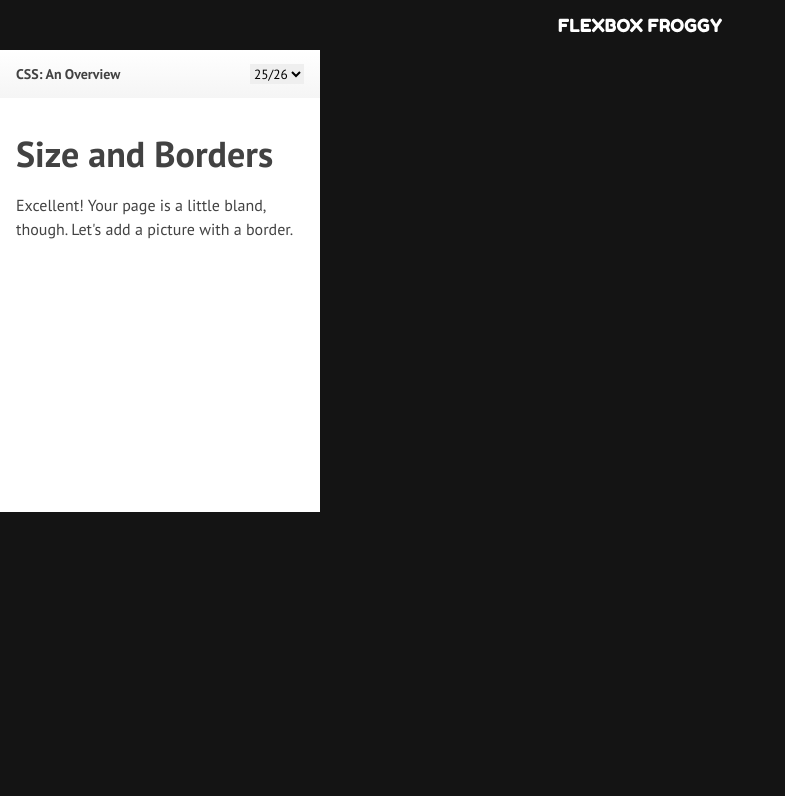
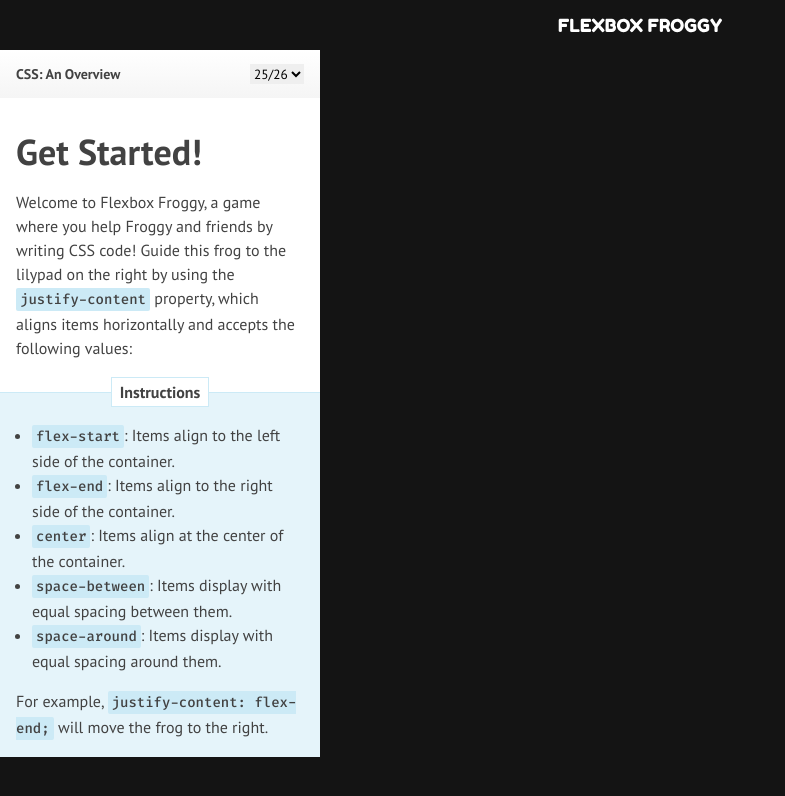
Before and after one commit to joel-fragoso/redesign-flexbox-froggy, a React (Create React App) app: page / in a window 1280 px wide. Shown: the top 796 px of the page, without its empty margins (0-785 px from the left). Built offline with nearby package versions, Linux system fonts and the light colour scheme.

Commit message:
feat: creating instructions

```diff
--- a/src/components/Description/index.tsx
+++ /dev/null
@@ -1,17 +0,0 @@
-import React, { FunctionComponent } from 'react';
-
-import { Container } from './styles';
-
-const Description: FunctionComponent = () => {
-  return (
-    <Container>
-      <h1>Size and Borders</h1>
-      <p>
-        Excellent! Your page is a little bland, though. Let&apos;s add a picture
-        with a border.
-      </p>
-    </Container>
-  );
-};
-
-export default Description;
--- a/src/components/Description/styles.ts
+++ /dev/null
@@ -1,21 +0,0 @@
-import styled from 'styled-components';
-
-export const Container = styled.div`
-  grid-area: Description;
-
-  padding: 32px 16px;
-
-  background: var(--surface);
-
-  h1 {
-    font-size: 36px;
-    color: var(--on-surface);
-  }
-
-  p {
-    line-height: 24px;
-    color: var(--on-surface);
-
-    margin-top: 16px;
-  }
-`;
--- /dev/null
+++ b/src/components/Instructions/index.tsx
@@ -0,0 +1,52 @@
+import React, { FunctionComponent } from 'react';
+
+import { Container, Description, Info } from './styles';
+
+const Instructions: FunctionComponent = () => {
+  return (
+    <Container>
+      <Description>
+        <h1>Get Started!</h1>
+        <p>
+          Welcome to Flexbox Froggy, a game where you help Froggy and friends by
+          writing CSS code! Guide this frog to the lilypad on the right by using
+          the <span className="code">justify-content</span> property, which
+          aligns items horizontally and accepts the following values:
+        </p>
+      </Description>
+      <Info>
+        <h2>Instructions</h2>
+
+        <ul>
+          <li>
+            <span className="code">flex-start</span>: Items align to the left
+            side of the container.
+          </li>
+          <li>
+            <span className="code">flex-end</span>: Items align to the right
+            side of the container.
+          </li>
+          <li>
+            <span className="code">center</span>: Items align at the center of
+            the container.
+          </li>
+          <li>
+            <span className="code">space-between</span>: Items display with
+            equal spacing between them.
+          </li>
+          <li>
+            <span className="code">space-around</span>: Items display with equal
+            spacing around them.
+          </li>
+        </ul>
+
+        <p>
+          For example, <span className="code">justify-content: flex-end;</span>{' '}
+          will move the frog to the right.
+        </p>
+      </Info>
+    </Container>
+  );
+};
+
+export default Instructions;
--- /dev/null
+++ b/src/components/Instructions/styles.ts
@@ -0,0 +1,81 @@
+import styled from 'styled-components';
+import { tint } from 'polished';
+
+export const Container = styled.div`
+  grid-area: Instructions;
+
+  height: calc(100vh - 98px);
+
+  overflow-y: scroll;
+
+  ::-webkit-scrollbar {
+    display: none;
+  }
+
+  scrollbar-width: none;
+`;
+
+export const Description = styled.div`
+  padding: 32px 16px;
+
+  background: var(--surface);
+
+  h1 {
+    font-size: 36px;
+    line-height: 44px;
+    color: var(--on-surface);
+  }
+
+  p {
+    margin-top: 16px;
+
+    line-height: 24px;
+    color: var(--on-surface);
+  }
+`;
+
+export const Info = styled.div`
+  padding: 0 16px 16px;
+
+  background: ${tint(0.9, '#0096d2')};
+
+  display: flex;
+  flex-direction: column;
+
+  justify-content: center;
+
+  border-top: 1px solid ${tint(0.8, '#0096d2')};
+
+  h2 {
+    font-size: 16px;
+    color: var(--on-surface);
+    margin-top: -16px;
+
+    align-self: center;
+
+    padding: 4px 8px;
+
+    border: 1px solid ${tint(0.8, '#0096d2')};
+    background: var(--surface);
+  }
+
+  p {
+    margin-top: 16px;
+
+    line-height: 24px;
+    color: var(--on-surface);
+
+    & + p {
+      margin-top: 16px;
+    }
+  }
+
+  ul {
+    margin: 16px 0 0 16px;
+
+    li {
+      line-height: 24px;
+      color: var(--on-surface);
+    }
+  }
+`;
--- a/src/pages/Dashboard/index.tsx
+++ b/src/pages/Dashboard/index.tsx
@@ -4,14 +4,14 @@ import { Container } from './styles';
 
 import Header from '../../components/Header';
 import Info from '../../components/Info';
-import Description from '../../components/Description';
+import Instructions from '../../components/Instructions';
 
 const Dashboard: FunctionComponent = () => {
   return (
     <Container>
       <Header />
       <Info />
-      <Description />
+      <Instructions />
     </Container>
   );
 };
--- a/src/pages/Dashboard/styles.ts
+++ b/src/pages/Dashboard/styles.ts
@@ -7,7 +7,7 @@ export const Container = styled.div`
   grid-template-columns: 320px auto;
 
   grid-template-areas:
-    'Header Header' 'Info Navigation' 'Description Code'
+    'Header Header' 'Info Navigation' 'Instructions Code'
     'Instructions Code' 'Instructions Footer';
 
   height: 100vh;
--- a/src/styles/GlobalStyle.ts
+++ b/src/styles/GlobalStyle.ts
@@ -1,8 +1,9 @@
 import { createGlobalStyle } from 'styled-components';
+import { tint } from 'polished';
 
 export default createGlobalStyle`
   :root {
-    --primary: #0096D2;
+    --primary: #0096d2;
     --secondary: #162125;
 
     --background: #141414;
@@ -43,4 +44,13 @@ export default createGlobalStyle`
   button {
     cursor: pointer;
   }
+
+  .code {
+    font-family: var(--font-family-monospace);
+    font-size: 14px;
+    background: ${tint(0.8, '#0096d2')};
+
+    padding: 2px 4px;
+    border-radius: 2px;
+  }
 `;
```
Also changed, not shown: .eslintrc.json.
